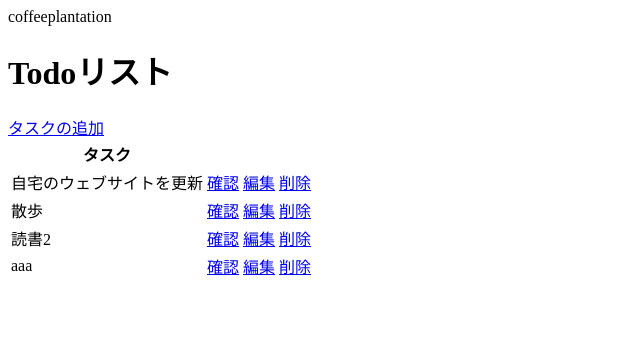
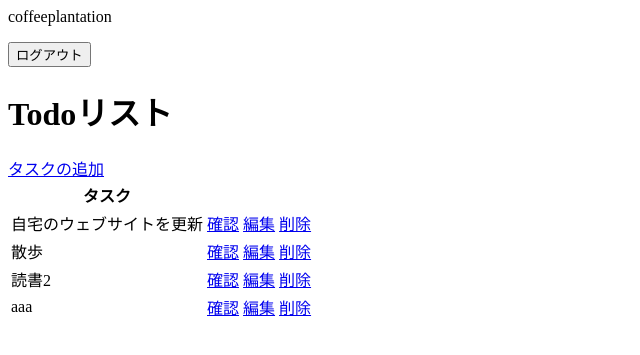
Before and after one commit to Coffeeplantation/todoproject, a Django app: page / in a window 1280 px wide. Shown: the top 355 px of the page, without its empty margins (0-640 px from the left). Run offline with Django 5.2, Linux system fonts and the light colour scheme; a user stored in the database is signed in; data comes from the database, SQL or seed files in the repository; both versions use the stored data as it was after the commit.

Commit message:
ログアウト機能の実装

```diff
--- a/todoapp/templates/todoapp/task_list.html
+++ b/todoapp/templates/todoapp/task_list.html
@@ -1,5 +1,9 @@
 {% if request.user.is_authenticated %}
 <p>{{request.user}}</p>
+<form method="post" action="{% url 'logout' %}">
+  {% csrf_token %}
+  <button type="submit">ログアウト</button>
+</form>
 {% else %}
 <a href="{% url 'login' %}">ログイン</a>
 {% endif %}
--- a/todoapp/urls.py
+++ b/todoapp/urls.py
@@ -1,5 +1,7 @@
 from django.urls import path
 from .views import TaskList, TaskDetail , TaskCreate, TaskUpdate, TaskDelete, TaskListLoginView
+from django.contrib.auth.views import LogoutView
+
 
 urlpatterns = [
     path("", TaskList.as_view(), name="tasks"),
@@ -8,4 +10,5 @@
     path("edit-task/<int:pk>/", TaskUpdate.as_view(), name="edit-task"),
     path("delete-task/<int:pk>/", TaskDelete.as_view(), name="delete-task"),
     path("login/", TaskListLoginView.as_view(), name="login"),
+    path("logout/", LogoutView.as_view(next_page="login"), name="logout"),
 ]
```
Also changed, not shown: db.sqlite3.
